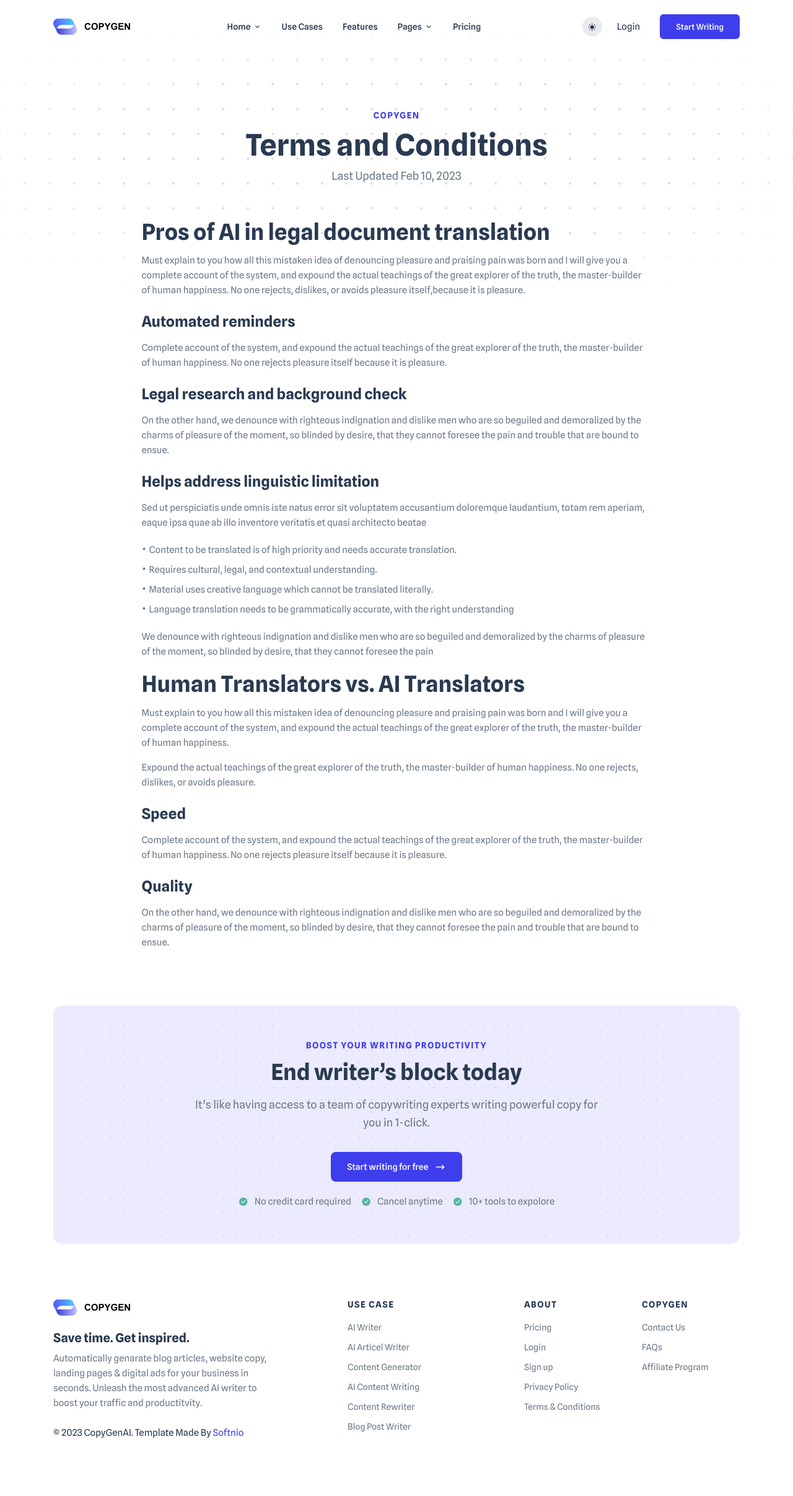
After one commit to AbdurazzoqovA/summy_saas, a Django app: page /en/TermsandConditions/ in a window 1280 px wide. The commit adds this page. Shown: the whole page at 62% size. Run offline with Django 4.2, Linux system fonts and the light colour scheme; some libraries are stand-ins or nearby versions; some web fonts are replaced.

Commit message:
tac page

```diff
--- /dev/null
+++ b/summarizer/templates/front/termsandconditions.html
@@ -0,0 +1,315 @@
+{% load static %}
+<!DOCTYPE html>
+<html lang="en">
+<head>
+    <meta charset="UTF-8">
+    <meta name="author" content="Softnio">
+    <meta name="viewport" content="width=device-width, initial-scale=1.0">
+    <link rel="shortcut icon" href="images/favicon.png">
+    <title>Terms &amp; Conditions - CopyGen - AI Writer &amp; Copywriting Landing Page HTML Template.</title>
+    <link rel="stylesheet" href="{% static 'front/assets/css/style.css' %}?v1.5.0">
+</head>
+
+<body class="nk-body " data-menu-collapse="lg">
+    <div class="nk-app-root ">
+        <header class="nk-header">
+            <div class="nk-header-main nk-menu-main will-shrink is-transparent ignore-mask">
+                <div class="container">
+                    <div class="nk-header-wrap">
+                        <div class="nk-header-logo">
+                            <a href="index.html" class="logo-link">
+                                <div class="logo-wrap">
+                                    <img class="logo-img logo-light" src="images/logo.png" srcset="images/logo2x.png 2x" alt="">
+                                    <img class="logo-img logo-dark" src="images/logo-dark.png" srcset="images/logo-dark2x.png 2x" alt="">
+                                </div>
+                            </a>
+                        </div><!-- .nk-header-logo -->
+                        <div class="nk-header-toggle">
+                            <button class="dark-mode-toggle">
+                                <em class="off icon ni ni-sun-fill"></em>
+                                <em class="on icon ni ni-moon-fill"></em>
+                            </button>
+                            <button class="btn btn-light btn-icon header-menu-toggle">
+                                <em class="icon ni ni-menu"></em>
+                            </button>
+                        </div>
+                        <nav class="nk-header-menu nk-menu">
+                            <ul class="nk-menu-list mx-auto">
+                                <li class="nk-menu-item has-dropdown">
+                                    <a href="#" class="nk-menu-link nk-menu-toggle">
+                                        <span class="nk-menu-text">Home</span>
+                                    </a>
+                                    <div class="nk-menu-dropdown">
+                                        <ul class="nk-menu-sub">
+                                            <li class="nk-menu-item">
+                                                <a class="nk-menu-link" href="index.html">Home S1</a>
+                                            </li>
+                                            <li class="nk-menu-item">
+                                                <a class="nk-menu-link" href="index-s2.html">Home S2</a>
+                                            </li>
+                                            <li class="nk-menu-item">
+                                                <a class="nk-menu-link" href="index-s3.html">Home S3</a>
+                                            </li>
+                                            <li class="nk-menu-item">
+                                                <a class="nk-menu-link" href="index-s4.html">Home S4</a>
+                                            </li>
+                                            <li class="nk-menu-item">
+                                                <a class="nk-menu-link" href="index-s5.html">Home S5</a>
+                                            </li>
+                                            <li class="nk-menu-item">
+                                                <a class="nk-menu-link" href="index-s6.html">Home S6 <div class="badge bg-primary ms-2 me-n4 px-2 rounded-pill">New</div></a>
+                                            </li>
+                                            <li class="nk-menu-item">
+                                                <a class="nk-menu-link" href="index-s7.html">Home S7 <div class="badge bg-primary ms-2 me-n4 px-2 rounded-pill">New</div></a>
+                                            </li>
+                                        </ul>
+                                    </div>
+                                </li>
+                                <li class="nk-menu-item">
+                                    <a href="usecase.html" class="nk-menu-link">
+                                        <span class="nk-menu-text">Use Cases</span>
+                                    </a>
+                                </li>
+                                <li class="nk-menu-item">
+                                    <a href="features.html" class="nk-menu-link">
+                                        <span class="nk-menu-text">Features</span>
+                                    </a>
+                                </li>
+                                <li class="nk-menu-item has-dropdown">
+                                    <a href="#" class="nk-menu-link nk-menu-toggle">
+                                        <span class="nk-menu-text">Pages</span>
+                                    </a>
+                                    <div class="nk-menu-dropdown nk-menu-mega">
+                                        <div class="nk-menu-mega-wrap">
+                                            <ul class="nk-menu-sub">
+                                                <li class="nk-menu-item">
+                                                    <a class="nk-menu-link" href="about.html">About</a>
+                                                </li>
+                                                <li class="nk-menu-item">
+                                                    <a class="nk-menu-link" href="usecase.html">Use Case</a>
+                                                </li>
+                                                <li class="nk-menu-item">
+                                                    <a class="nk-menu-link" href="usecase-details.html">Use Case Details <div class="badge bg-primary ms-2 me-n4 px-2 rounded-pill">New</div></a>
+                                                </li>
+                                                <li class="nk-menu-item">
+                                                    <a class="nk-menu-link" href="usecase-s2.html">Use Case S2</a>
+                                                </li>
+                                                <li class="nk-menu-item">
+                                                    <a class="nk-menu-link" href="usecase-details-s2.html">Use Case Details S2 <div class="badge bg-primary ms-2 me-n4 px-2 rounded-pill">New</div></a>
+                                                </li>
+                                                <li class="nk-menu-item">
+                                                    <a class="nk-menu-link" href="pricing.html">Pricing</a>
+                                                </li>
+                                                <li class="nk-menu-item">
+                                                    <a class="nk-menu-link" href="pricing-s2.html">Pricing S2</a>
+                                                </li>
+                                                <li class="nk-menu-item">
+                                                    <a class="nk-menu-link" href="blog.html">Blog</a>
+                                                </li>
+                                            </ul>
+                                            <ul class="nk-menu-sub">
+                                                <li class="nk-menu-item">
+                                                    <a class="nk-menu-link" href="blog-single.html">Blog Single</a>
+                                                </li>
+                                                <li class="nk-menu-item">
+                                                    <a class="nk-menu-link" href="features.html">Features</a>
+                                                </li>
+                                                <li class="nk-menu-item">
+                                                    <a class="nk-menu-link" href="contact.html">Contact</a>
+                                                </li>
+                                                <li class="nk-menu-item">
+                                                    <a class="nk-menu-link" href="contact-s2.html">Contact S2</a>
+                                                </li>
+                                                <li class="nk-menu-item">
+                                                    <a class="nk-menu-link" target="_blank" href="login.html">Login</a>
+                                                </li>
+                                                <li class="nk-menu-item">
+                                                    <a class="nk-menu-link" target="_blank" href="login-s2.html">Login S2</a>
+                                                </li>
+                                                <li class="nk-menu-item">
+                                                    <a class="nk-menu-link" target="_blank" href="register.html">Register</a>
+                                                </li>
+                                                <li class="nk-menu-item">
+                                                    <a class="nk-menu-link" target="_blank" href="register-s2.html">Register S2</a>
+                                                </li>
+                                            </ul>
+                                            <ul class="nk-menu-sub">
+                                                <li class="nk-menu-item">
+                                                    <a class="nk-menu-link" target="_blank" href="reset.html">Reset</a>
+                                                </li>
+                                                <li class="nk-menu-item">
+                                                    <a class="nk-menu-link" target="_blank" href="reset-s2.html">Reset S2</a>
+                                                </li>
+                                                <li class="nk-menu-item">
+                                                    <a class="nk-menu-link" target="_blank" href="404.html">404 Error</a>
+                                                </li>
+                                                <li class="nk-menu-item">
+                                                    <a class="nk-menu-link" target="_blank" href="404-s2.html">404 Error S2</a>
+                                                </li>
+                                                <li class="nk-menu-item">
+                                                    <a class="nk-menu-link" target="_blank" href="504.html">504 Error</a>
+                                                </li>
+                                                <li class="nk-menu-item">
+                                                    <a class="nk-menu-link" target="_blank" href="504-s2.html">504 Error s2</a>
+                                                </li>
+                                                <li class="nk-menu-item">
+                                                    <a class="nk-menu-link" target="_blank" href="terms-condition.html">Terms &amp; Condition</a>
+                                                </li>
+                                            </ul>
+                                        </div>
+                                    </div>
+                                </li>
+                                <li class="nk-menu-item">
+                                    <a href="pricing.html" class="nk-menu-link">
+                                        <span class="nk-menu-text">Pricing</span>
+                                    </a>
+                                </li>
+                            </ul><!-- .nk-menu-list -->
+                            <div class="mx-2 d-none d-lg-block">
+                                <button class="dark-mode-toggle">
+                                    <em class="off icon ni ni-sun-fill"></em>
+                                    <em class="on icon ni ni-moon-fill"></em>
+                                </button>
+                            </div>
+                            <ul class="nk-menu-buttons flex-lg-row-reverse">
+                                <li><a href="#" class="btn btn-primary">Start Writing</a></li>
+                                <li><a class="link link-dark" href="login.html">Login </a></li>
+                            </ul><!-- .nk-menu-buttons -->
+                        </nav><!-- .nk-header-menu -->
+                    </div><!-- .nk-header-wrap -->
+                </div><!-- .container -->
+            </div><!-- .nk-header-main -->
+        </header><!-- .nk-header -->
+        <main class="nk-pages">
+            <section class="section section-bottom-0 has-mask">
+                <div class="nk-mask bg-pattern-dot bg-blend-around mt-n5 mb-10p mh-50vh"></div>
+                <div class="container">
+                    <div class="section-content">
+                        <div class="row g-gs justify-content-center">
+                            <div class="col-xxl-8 col-xl-9 col-lg-10">
+                                <div class="text-center mb-6">
+                                    <h6 class="overline-title text-primary">CopyGen</h6>
+                                    <h1 class="title">Terms and Conditions</h1>
+                                    <ul class="list list-row gx-2">
+                                        <li>
+                                            <div class="sub-text fs-5"> Last Updated Feb 10, 2023</div>
+                                        </li>
+                                    </ul>
+                                </div>
+                                <div class="block-typo">
+                                    <h2>Pros of AI in legal document translation</h2>
+                                    <p>Must explain to you how all this mistaken idea of denouncing pleasure and praising pain was born and I will give you a complete account of the system, and expound the actual teachings of the great explorer of the truth, the master-builder of human happiness. No one rejects, dislikes, or avoids pleasure itself,because it is pleasure.</p>
+                                    <h3>Automated reminders</h3>
+                                    <p>Complete account of the system, and expound the actual teachings of the great explorer of the truth, the master-builder of human happiness. No one rejects pleasure itself because it is pleasure.</p>
+                                    <h3>Legal research and background check</h3>
+                                    <p>On the other hand, we denounce with righteous indignation and dislike men who are so beguiled and demoralized by the charms of pleasure of the moment, so blinded by desire, that they cannot foresee the pain and trouble that are bound to ensue.</p>
+                                    <h3>Helps address linguistic limitation</h3>
+                                    <p>Sed ut perspiciatis unde omnis iste natus error sit voluptatem accusantium doloremque laudantium, totam rem aperiam, eaque ipsa quae ab illo inventore veritatis et quasi architecto beatae </p>
+                                    <ul>
+                                        <li>Content to be translated is of high priority and needs accurate translation.</li>
+                                        <li>Requires cultural, legal, and contextual understanding.</li>
+                                        <li>Material uses creative language which cannot be translated literally.</li>
+                                        <li>Language translation needs to be grammatically accurate, with the right understanding </li>
+                                    </ul>
+                                    <p>We denounce with righteous indignation and dislike men who are so beguiled and demoralized by the charms of pleasure of the moment, so blinded by desire, that they cannot foresee the pain</p>
+                                    <h2>Human Translators vs. AI Translators</h2>
+                                    <p>Must explain to you how all this mistaken idea of denouncing pleasure and praising pain was born and I will give you a complete account of the system, and expound the actual teachings of the great explorer of the truth, the master-builder of human happiness.</p>
+                                    <p>Expound the actual teachings of the great explorer of the truth, the master-builder of human happiness. No one rejects, dislikes, or avoids pleasure.</p>
+                                    <h3>Speed</h3>
+                                    <p>Complete account of the system, and expound the actual teachings of the great explorer of the truth, the master-builder of human happiness. No one rejects pleasure itself because it is pleasure.</p>
+                                    <h3>Quality</h3>
+                                    <p>On the other hand, we denounce with righteous indignation and dislike men who are so beguiled and demoralized by the charms of pleasure of the moment, so blinded by desire, that they cannot foresee the pain and trouble that are bound to ensue.</p>
+                                </div>
+                            </div><!-- .col -->
+                        </div><!-- .row -->
+                    </div><!-- .section-content -->
+                </div><!-- .container -->
+            </section><!-- .section -->
+            <section class="section section-bottom-0">
+                <div class="container">
+                    <div class="section-wrap bg-primary bg-opacity-10 rounded-4">
+                        <div class="section-content bg-pattern-dot-sm p-4 p-sm-6">
+                            <div class="row justify-content-center text-center">
+                                <div class="col-xl-8 col-xxl-9">
+                                    <div class="block-text">
+                                        <h6 class="overline-title text-primary">Boost your writing productivity</h6>
+                                        <h2 class="title">End writer’s block today</h2>
+                                        <p class="lead mt-3">It’s like having access to a team of copywriting experts writing powerful copy for you in 1-click.</p>
+                                        <ul class="btn-list btn-list-inline">
+                                            <li><a href="#" class="btn btn-lg btn-primary"><span>Start writing for free</span><em class="icon ni ni-arrow-long-right"></em></a></li>
+                                        </ul>
+                                        <ul class="list list-row gy-0 gx-3">
+                                            <li><em class="icon ni ni-check-circle-fill text-success"></em><span>No credit card required</span></li>
+                                            <li><em class="icon ni ni-check-circle-fill text-success"></em><span>Cancel anytime</span></li>
+                                            <li><em class="icon ni ni-check-circle-fill text-success"></em><span>10+ tools to expolore</span></li>
+                                        </ul>
+                                    </div>
+                                </div>
+                            </div>
+                        </div><!-- .section-content -->
+                    </div><!-- .section-wrap -->
+                </div><!-- .container -->
+            </section><!-- .section -->
+        </main>
+        <footer class="nk-footer">
+            <div class="section">
+                <div class="container">
+                    <div class="row g-5">
+                        <div class="col-xl-3 col-sm-4 col-6">
+                            <div class="wgs">
+                                <h6 class="wgs-title overline-title text-heading mb-3">Use Case</h6>
+                                <ul class="list gy-2 list-link-base">
+                                    <li><a class="link-base" href="#">AI Writer</a></li>
+                                    <li><a class="link-base" href="#">AI Articel Writer</a></li>
+                                    <li><a class="link-base" href="#">Content Generator</a></li>
+                                    <li><a class="link-base" href="#">AI Content Writing</a></li>
+                                    <li><a class="link-base" href="#">Content Rewriter</a></li>
+                                    <li><a class="link-base" href="#">Blog Post Writer</a></li>
+                                </ul>
+                            </div>
+                        </div>
+                        <div class="col-xl-2 col-sm-4 col-6">
+                            <div class="wgs">
+                                <h6 class="wgs-title overline-title text-heading mb-3">About</h6>
+                                <ul class="list gy-2 list-link-base">
+                                    <li><a class="link-base" href="#">Pricing</a></li>
+                                    <li><a class="link-base" href="#">Login</a></li>
+                                    <li><a class="link-base" href="#">Sign up</a></li>
+                                    <li><a class="link-base" href="#">Privacy Policy</a></li>
+                                    <li><a class="link-base" href="#">Terms &amp; Conditions</a></li>
+                                </ul>
+                            </div>
+                        </div>
+                        <div class="col-xl-2 col-sm-4 col-6">
+                            <div class="wgs">
+                                <h6 class="wgs-title overline-title text-heading mb-3">CopyGen</h6>
+                                <ul class="list gy-2 list-link-base">
+                                    <li><a class="link-base" href="#">Contact Us</a></li>
+                                    <li><a class="link-base" href="#">FAQs</a></li>
+                                    <li><a class="link-base" href="#">Affiliate Program</a></li>
+                                </ul>
+                            </div>
+                        </div>
+                        <div class="col-xl-4 col-lg-7 col-md-9 me-auto order-xl-first">
+                            <div class="block-text">
+                                <a href="index.html" class="logo-link mb-4">
+                                    <div class="logo-wrap">
+                                        <img class="logo-img logo-light" src="images/logo.png" srcset="images/logo2x.png 2x" alt="">
+                                        <img class="logo-img logo-dark" src="images/logo-dark.png" srcset="images/logo-dark2x.png 2x" alt="">
+                                    </div>
+                                </a>
+                                <h4 class="title">Save time. Get inspired.</h4>
+                                <p>Automatically genarate blog articles, website copy, landing pages &amp; digital ads for your business in seconds. Unleash the most advanced AI writer to boost your traffic and productitvity. </p>
+                                <p class="text-heading mt-4">&copy; 2023 CopyGenAI. Template Made By <a target="_blank" href="https://softnio.com">Softnio</a> </p>
+                            </div>
+                        </div>
+                    </div>
+                </div><!-- .container -->
+            </div><!-- .section -->
+        </footer>
+    </div>
+    <script src="assets/js/bundle.js?v1.5.0"></script>
+    <script src="assets/js/scripts.js?v1.5.0"></script>
+</body>
+
+</html>
--- a/summarizer/urls.py
+++ b/summarizer/urls.py
@@ -7,6 +7,7 @@ urlpatterns = [
     path("blog/", views.blog, name="blog"),
     path("pricing/", views.pricing, name="pricing"),
     path("home2/", views.home2, name="home2"),
+    path("TermsandConditions/", views.termsandconditions, name="termsandConditions"),
     path("about/", views.about, name="about"),
     path("accounts/signup/", views.SignupView.as_view(), name="account_signup"),
     path("accounts/login/", views.LoginView.as_view(), name="account_login"),
--- a/summarizer/views.py
+++ b/summarizer/views.py
@@ -45,6 +45,9 @@ def about(request):
 
 def home2(request):
     return render(request, "front/home2.html")
+
+def termsandconditions(request):
+    return render(request, "front/termsandconditions.html")
 
 
 
```
Also changed, not shown: summarizer/templates/front/main.html (+2 -5 lines).
